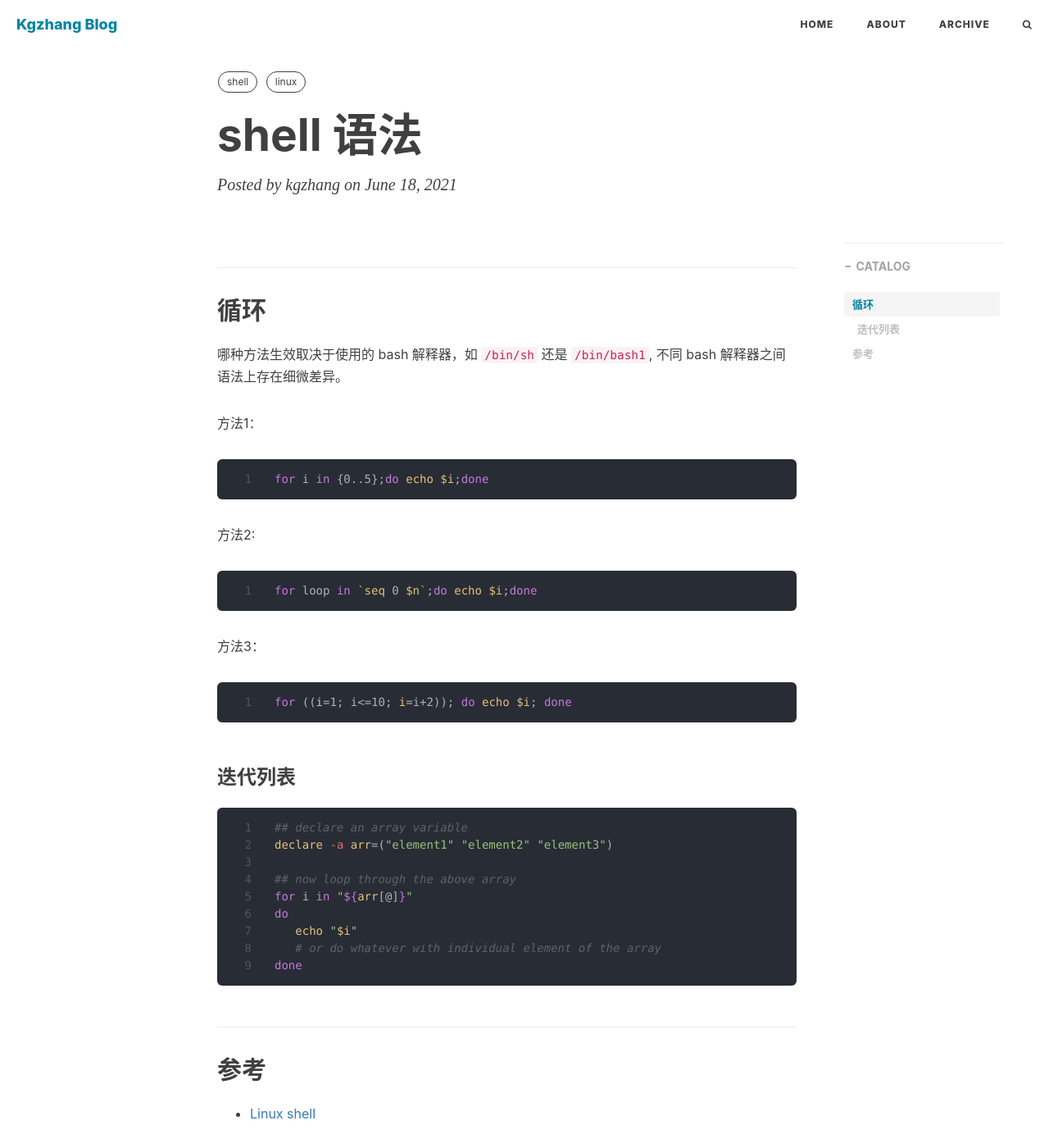
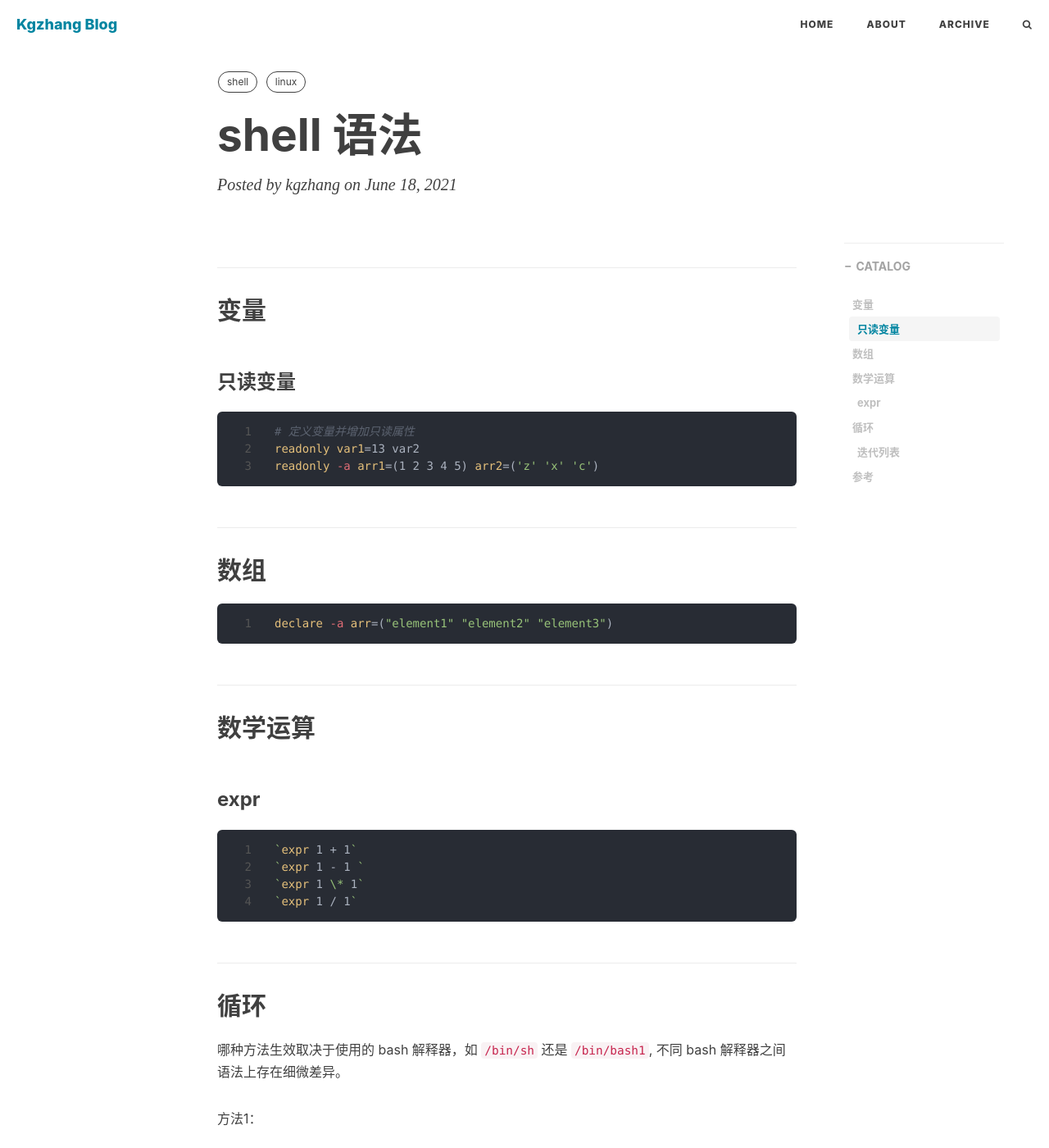
Before and after one commit to kougazhang/oom, a Jekyll site: the page built from _posts/2021-06-18-shell.md, in a window 1280 px wide and 1400 px high. Shown: the whole window at 82% size. Built offline with Jekyll 4.4.1, drawn with Linux system fonts in a browser that asks for light colours; nearby versions of some CDN libraries; comment, search, counter and statistics services are not loaded.

````diff
--- a/_posts/2021-06-18-shell.md
+++ b/_posts/2021-06-18-shell.md
@@ -10,6 +10,29 @@ tags:
   - shell
   - linux
 ---
+
+## 变量
+
+### 只读变量
+```shell
+# 定义变量并增加只读属性
+readonly var1=13 var2
+readonly -a arr1=(1 2 3 4 5) arr2=('z' 'x' 'c')
+```
+
+## 数组
+```shell
+declare -a arr=("element1" "element2" "element3")
+```
+
+## 数学运算
+### expr
+```shell
+`expr 1 + 1`
+`expr 1 - 1 `
+`expr 1 \* 1`
+`expr 1 / 1`
+```
 
 ## 循环
 哪种方法生效取决于使用的 bash 解释器，如 `/bin/sh` 还是 `/bin/bash1`, 不同 bash 解释器之间语法上存在细微差异。
````
Also changed, not shown: _posts/2021-05-29-linux-command.md (+12 -0 lines), _posts/2021-06-28-vim.md (+8 -0 lines).
